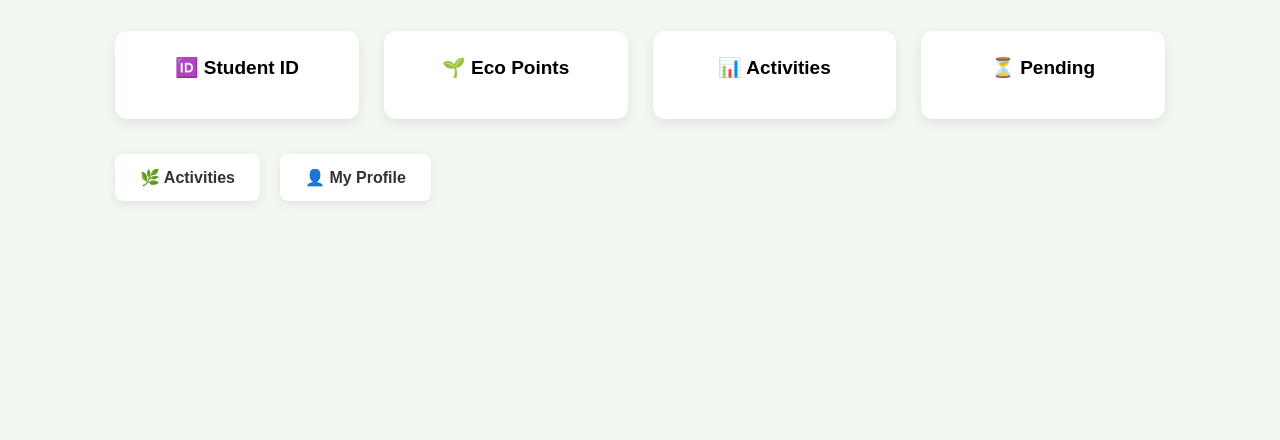
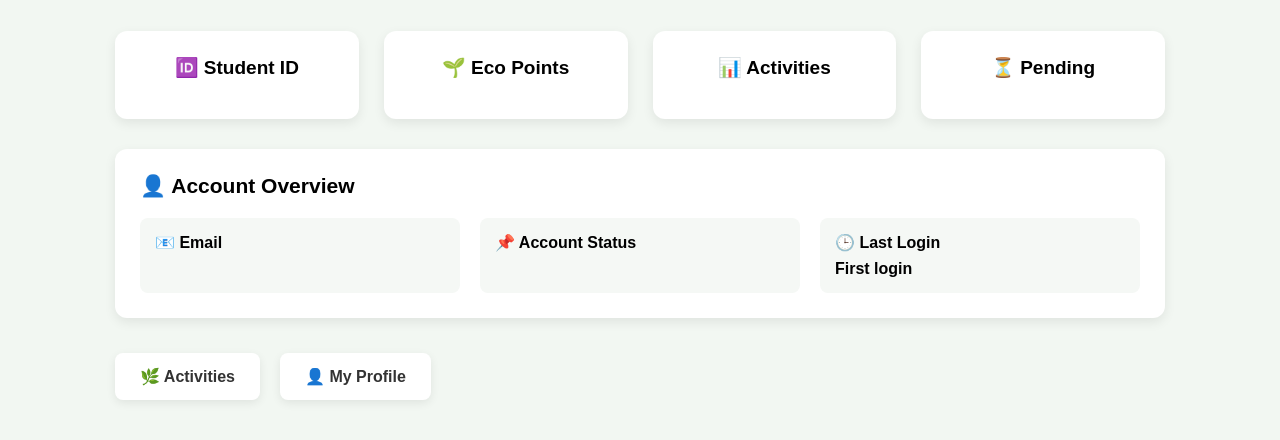
Before and after one commit to yashika-sv/Eco-Campus-Tracker, a Flask app: template templates/dashboard.html in a window 1280 px wide. Shown: the part 219-659 px from the top of the page. Run offline with Flask 3, Linux system fonts and the light colour scheme; the template is opened without the code that fills it, so the values that code supplies are empty.

Commit message:
Add dashboard account overview

```diff
--- a/static/css/style.css
+++ b/static/css/style.css
@@ -434,3 +434,51 @@ body {
     margin: 0;
     font-weight: normal;
 }
+
+
+/* Dashboard Account Overview */
+
+.dashboard-profile-summary {
+    background: white;
+    margin-top: 30px;
+    padding: 25px;
+    border-radius: 12px;
+    box-shadow: 0 4px 12px rgba(0, 0, 0, 0.08);
+}
+
+.dashboard-profile-summary h3 {
+    margin-top: 0;
+    margin-bottom: 20px;
+    font-size: 21px;
+}
+
+.dashboard-profile-info {
+    display: grid;
+    grid-template-columns: repeat(3, 1fr);
+    gap: 20px;
+}
+
+.dashboard-profile-info div {
+    padding: 15px;
+    background: #f5f8f5;
+    border-radius: 8px;
+}
+
+.dashboard-profile-info span {
+    display: block;
+    font-weight: bold;
+    margin-bottom: 8px;
+}
+
+.dashboard-profile-info strong {
+    word-break: break-word;
+}
+
+@media (max-width: 700px) {
+
+    .dashboard-profile-info {
+        grid-template-columns: 1fr;
+        gap: 12px;
+    }
+
+}
--- a/templates/dashboard.html
+++ b/templates/dashboard.html
@@ -58,6 +58,33 @@
 
 </div>
 
+<div class="dashboard-profile-summary">
+
+    <h3>👤 Account Overview</h3>
+
+    <div class="dashboard-profile-info">
+
+        <div>
+            <span>📧 Email</span>
+            <strong>{{ student["email"] }}</strong>
+        </div>
+
+        <div>
+            <span>📌 Account Status</span>
+            <strong>{{ student["account_status"] }}</strong>
+        </div>
+
+        <div>
+            <span>🕒 Last Login</span>
+            <strong>
+                {{ student["last_login"] if student["last_login"] else "First login" }}
+            </strong>
+        </div>
+
+    </div>
+
+</div>
+
 
            <div class="dashboard-actions">
 
```
